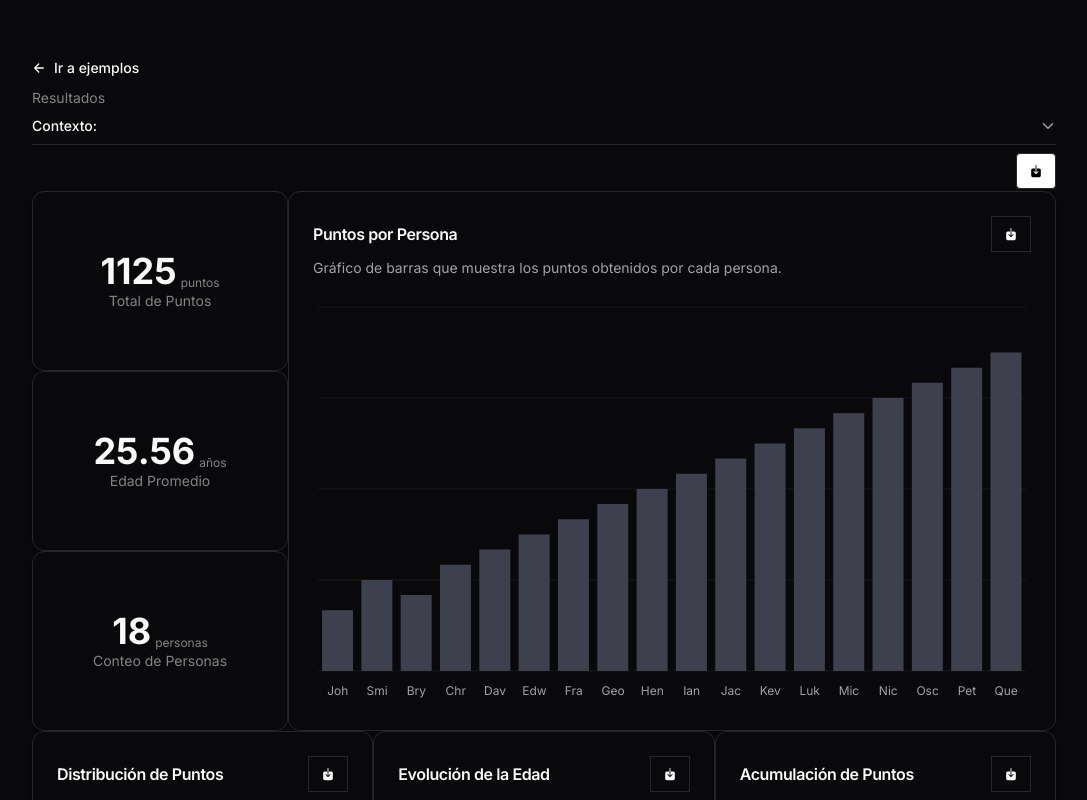
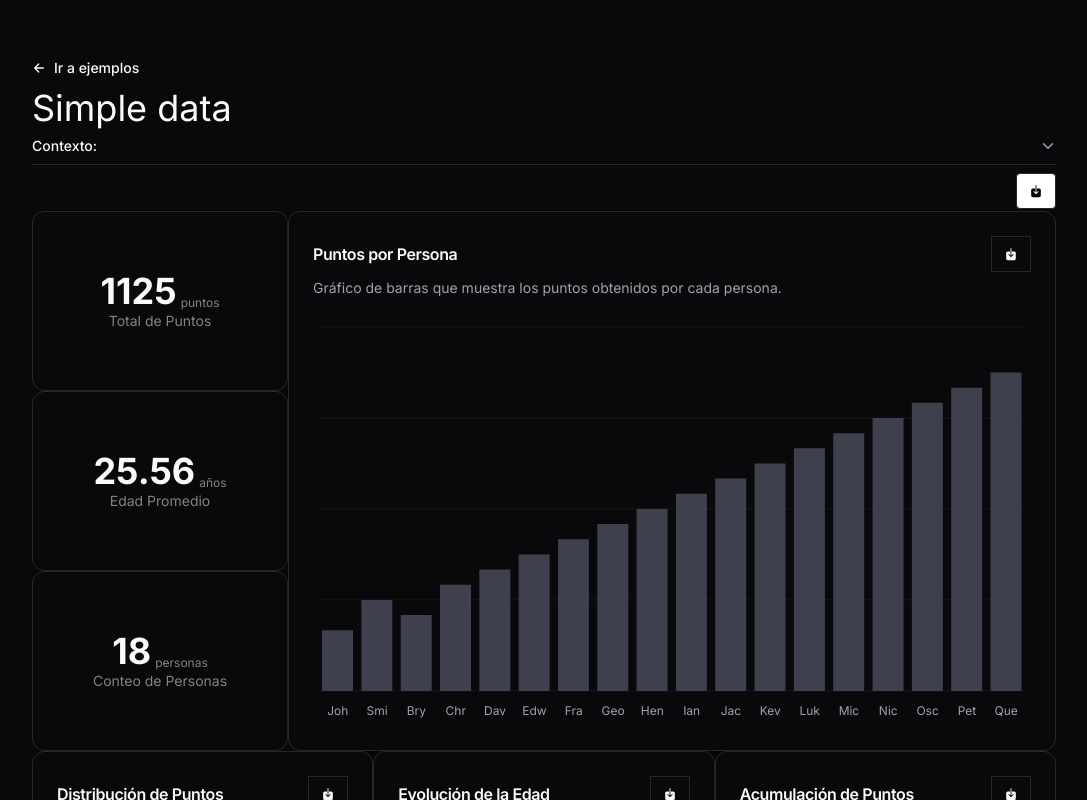
Before and after one commit to epulla/relevant-charts, a Next.js app: page /examples/us/1 in a window 1280 px wide. Shown: the top 800 px of the page, without its empty margins (96-1183 px from the left). Built offline with nearby package versions, Linux system fonts and the light colour scheme.

Commit message:
refactor: update `Example` type

```diff
--- a/src/app/examples/us/[id]/page.tsx
+++ b/src/app/examples/us/[id]/page.tsx
@@ -33,7 +33,7 @@ export default async function ExamplePage({ params }: Props) {
           Ir a ejemplos
         </Button>
       </Link>
-      <h1 className="text-sm text-primary opacity-50">Resultados</h1>
+      <h1 className="text-4xl text-primary">{example.title}</h1>
       <Accordion type="single" collapsible className="w-full">
         <AccordionItem value="item-1">
           <AccordionTrigger>Contexto:</AccordionTrigger>
@@ -52,7 +52,7 @@ export default async function ExamplePage({ params }: Props) {
           <DownloadJsonButton
             tooltip="Descargar los datos procesados en .json"
             data={data}
-            filename={example.name}
+            filename={example.title}
           ></DownloadJsonButton>
         </div>
         <div className="flex flex-col md:flex-row">
--- a/src/examples/components/local-example-card.tsx
+++ b/src/examples/components/local-example-card.tsx
@@ -19,7 +19,7 @@ export default function LocalExampleCard({ example }: Props) {
     <Link href={`/examples/us/${example.id}`}>
       <Card>
         <CardHeader>
-          <CardTitle>{example.name}</CardTitle>
+          <CardTitle>{example.title}</CardTitle>
           <CardDescription>
             Autor: {example.author}
             <br />
@@ -27,7 +27,7 @@ export default function LocalExampleCard({ example }: Props) {
           </CardDescription>
         </CardHeader>
         <CardContent>
-          <img src={example.cover} alt={example.name} />
+          <img src={example.cover} alt={example.title} />
         </CardContent>
         <CardFooter className="flex justify-between"></CardFooter>
       </Card>
--- a/src/examples/constants.ts
+++ b/src/examples/constants.ts
@@ -5,7 +5,7 @@ export const LOCAL_EXAMPLES: Record<string, Example> = {
   "1": {
     id: "1",
     author: "System",
-    name: "Simple data",
+    title: "Simple data",
     createdAt: "2024-07-20T17:16:47.586Z",
     data: "samples/1/data.json", // from public folder
     cover: "samples/1/cover.webp", // from public folder
--- a/src/examples/types.ts
+++ b/src/examples/types.ts
@@ -4,7 +4,7 @@ import { MetricProcessedData } from "@/metrics/types";
 export interface Example {
   id: string;
   author: string;
-  name: string;
+  title: string;
   createdAt: string;
   data: string;
   cover: string;
```
